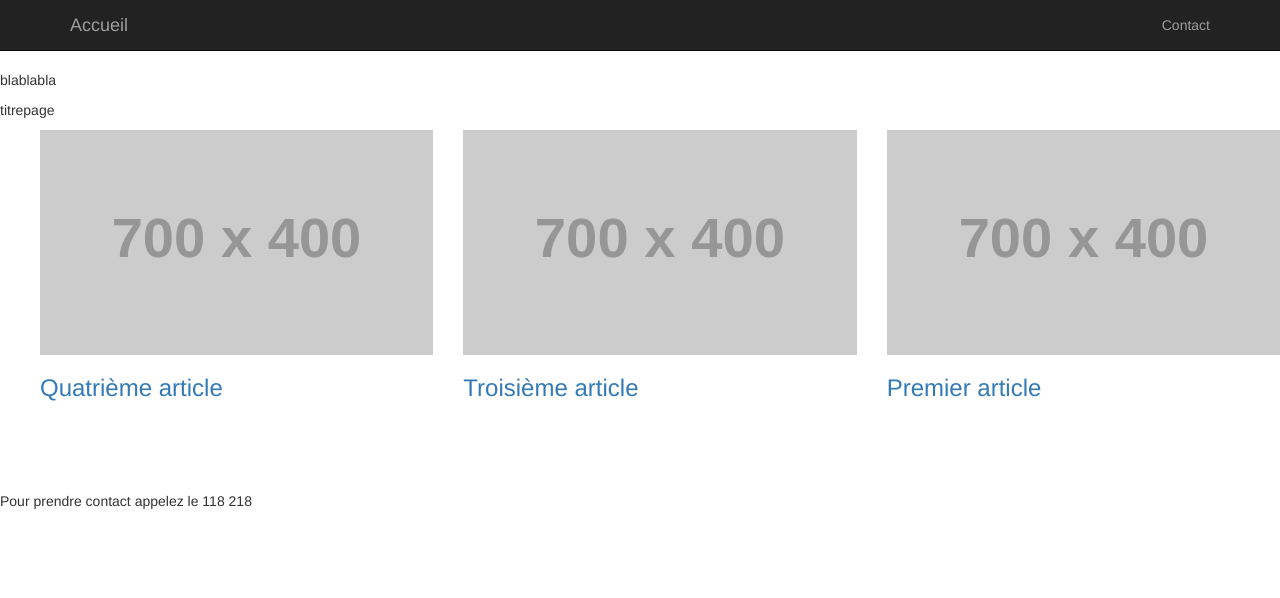
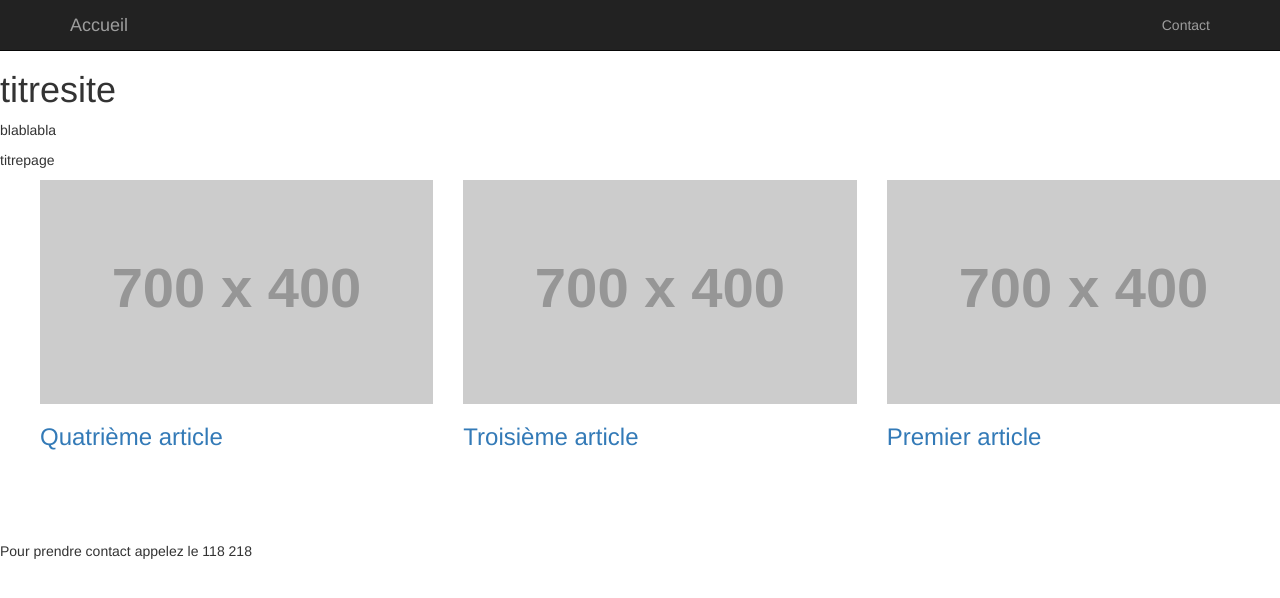
Before and after one commit to Mathilda09/Mathilda09.github.io, a Jekyll site: the page built from index.html, in a window 1280 px wide. Shown: the top 598 px of the page. Built offline with Jekyll 4.4.1, drawn with Linux system fonts in a browser that asks for light colours.

Commit message:
modifié :         _includes/header.html

```diff
--- a/_includes/header.html
+++ b/_includes/header.html
@@ -1,5 +1,5 @@
 <header>
-		<h1>{{page.titre}} </h1>
+		<h1>{{site.titre}} </h1>
 		<p>{{site.description}}<p>
 <nav class="navbar navbar-inverse navbar-fixed-top" role="navigation">
         <div class="container">
```
